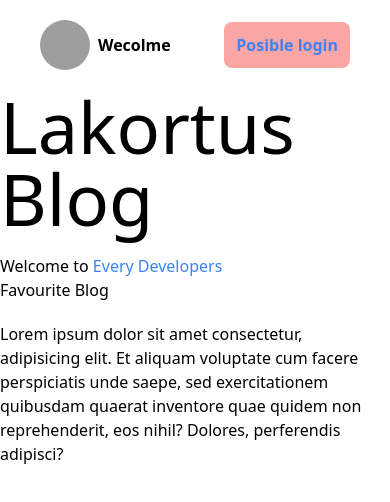
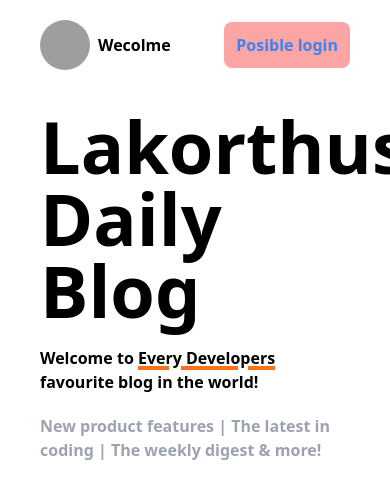
Before and after one commit to Lakorthus/port-blog, a Next.js app: page / in a window 390 px wide. Shown: the top 502 px of the page. Built offline with nearby package versions, Linux system fonts and the light colour scheme; grey boxes are pictures that could not be loaded.

Commit message:
responsive

```diff
--- a/components/Banner.tsx
+++ b/components/Banner.tsx
@@ -1,19 +1,22 @@
-
-
 const Banner = () => {
   return (
-    <div className="flex flex-col lg:flex-row lg:space-x-5">
-        <div>
-            <h1 className="text-7xl">Lakortus Blog</h1>
-            <h2 className="mt-5 md:mt-0">
-                Welcome to{" "}
-                <span className="text-blue-500">Every Developers</span>
-            </h2>
-            Favourite Blog
-        </div>
-        <p className="mt-5 md:mt-2 max-w-sm">Lorem ipsum dolor sit amet consectetur, adipisicing elit. Et aliquam voluptate cum facere perspiciatis unde saepe, sed exercitationem quibusdam quaerat inventore quae quidem non reprehenderit, eos nihil? Dolores, perferendis adipisci?</p>
+    <div className="flex flex-col lg:flex-row lg:space-x-5 justify-between font-bold px-10 py-5 mb-10">
+      <div>
+        <h1 className="text-7xl">Lakorthus Daily Blog</h1>
+        <h2 className="mt-5 md:mt-0">
+          Welcome to{" "}
+          <span className="underline decoration-4 decoration-orange-500">
+            Every Developers
+          </span>{" "}
+          favourite blog in the world!
+        </h2>
+      </div>
+
+      <p className="mt-5 md:mt-2 text-gray-400 max-w-sm">
+        New product features | The latest in coding | The weekly digest & more!
+      </p>
     </div>
-  )
-}
+  );
+};
 
-export default Banner
+export default Banner;
```
